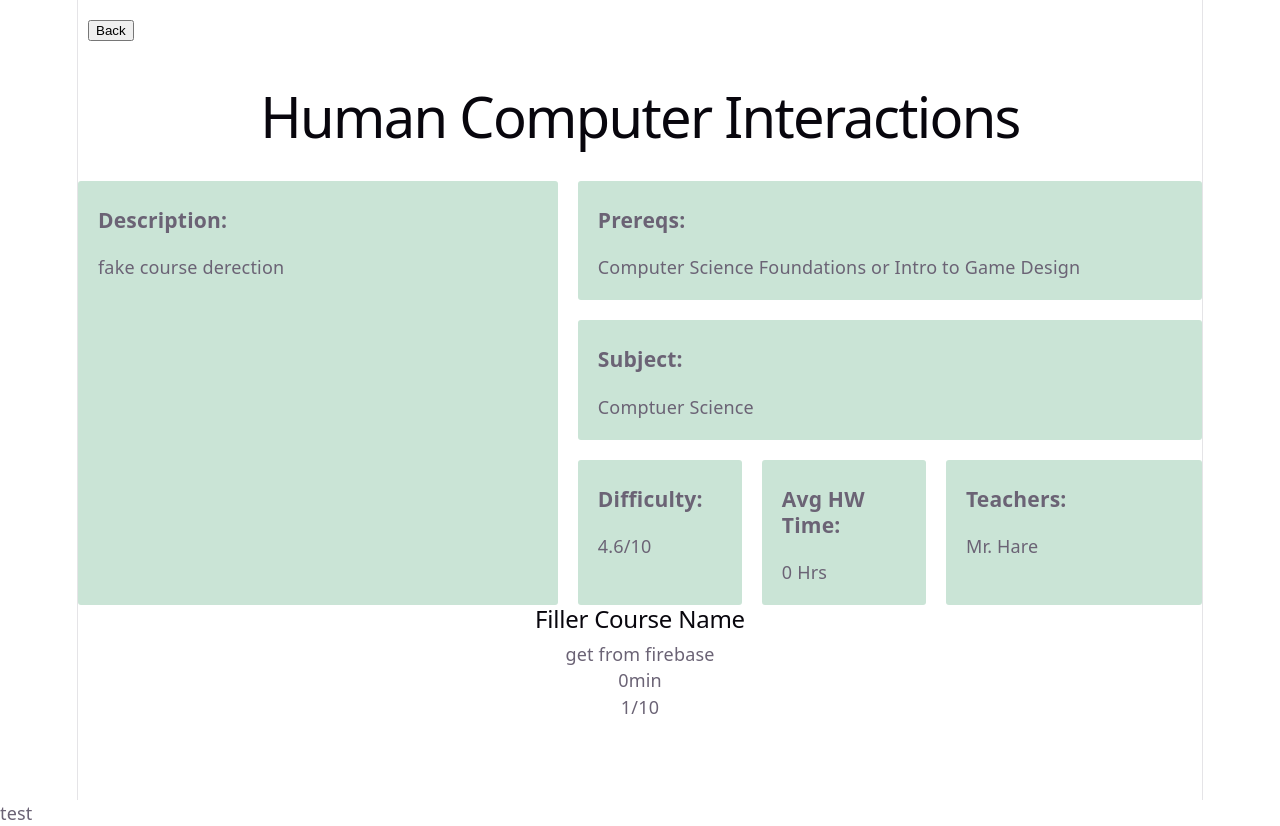
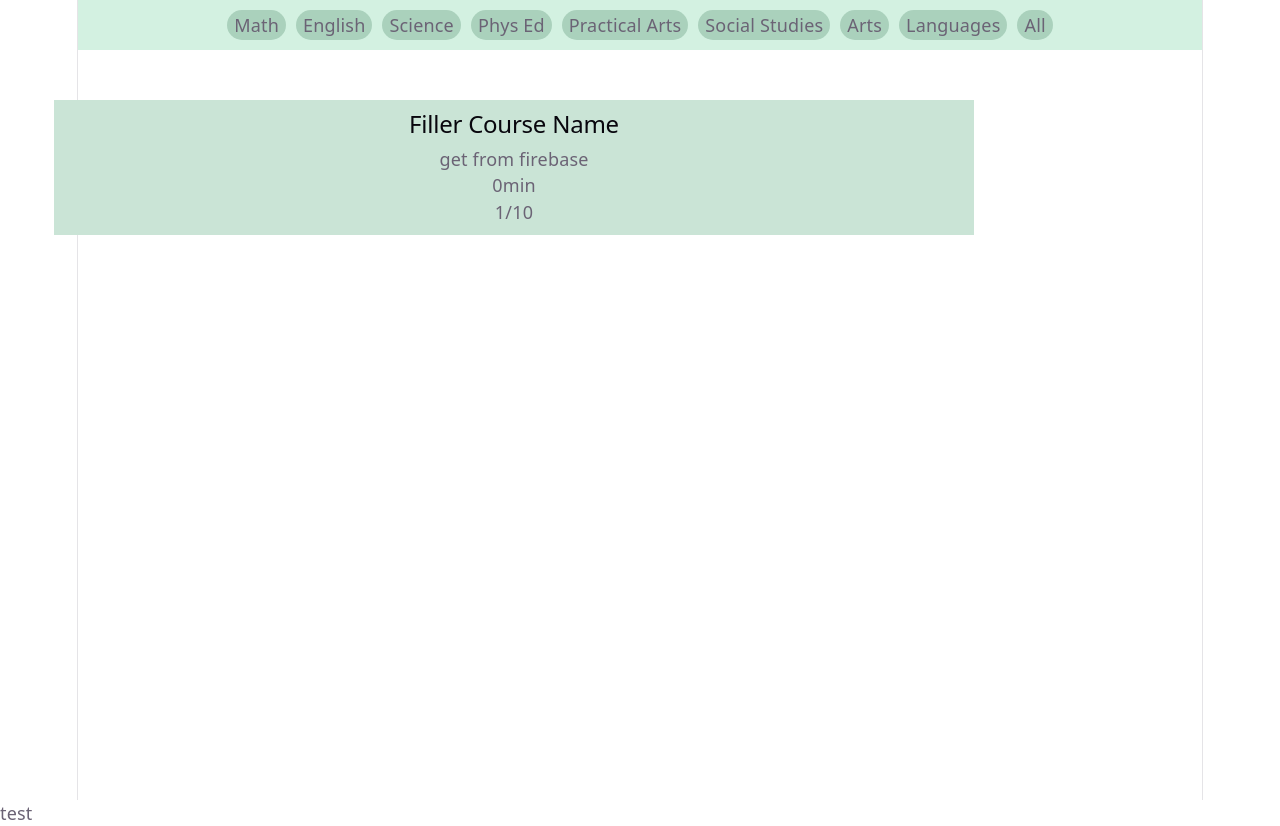
Before and after one commit to DanielH828/team-SifakaAbnab-SchoolGuide, a React (Vite) app: page / in a window 1280 px wide. Both pictures are taken after a click on the button "Back". Built offline with nearby package versions, Linux system fonts and the light colour scheme.

Commit message:
Most of CSS for course list page

```diff
--- a/src/App.jsx
+++ b/src/App.jsx
@@ -12,6 +12,8 @@ function App() {
 
   return (
     <>
+      {page === "courseList" && <CourseList />}
+      {page === "courseProfile" && (
       <CourseProfile
         setPage={setPage}
         courseName="Human Computer Interactions"
@@ -21,10 +23,9 @@ function App() {
         difficulty="4.6/10"
         hwTime="0 Hrs"
         teachers="Mr. Hare"
-      />
-      {page === "courseList" && <CourseList />}
-      {page === "courseProfile" && <CourseProfile />}
-    </>
+      />)}
+
+      </>
   )
 }
 
--- a/src/CourseList.css
+++ b/src/CourseList.css
@@ -0,0 +1,25 @@
+.listCard {
+    background-color: rgb(202, 228, 214);
+    width: 50rem;
+    padding: 10px;
+    position: absolute;
+    right: 17rem;
+    top: 100px;
+}
+
+.filterThing {
+    display: flex;
+    list-style-type: none;
+    align-items: center;
+    justify-content: center;
+    padding: 10px;
+    background: rgb(211, 241, 225);
+}
+
+.filterThing li {
+    display: flex;
+    padding: 2px 7px;
+    background-color: rgb(170, 209, 188);
+    margin: 0px 5px;
+    border-radius: 1rem;
+}
--- a/src/CourseList.jsx
+++ b/src/CourseList.jsx
@@ -1,17 +1,27 @@
 import './CourseList.css';
 import ListCard from './ListCard.jsx';
 import { useState } from 'react';
-import { StrictMode } from 'react';
 
 
 
 function CourseList({setPage}){
     return(
         <>
-        <StrictMode>
-            <ListCard courseName2='Filler Course Name' courseDescription='get from firebase'
-            difficulty='1/10' workload='0min' onClick={() => setPage("courseProfile")}/>
-        </StrictMode>
+            <div className='filterThing'>
+             <li>Math</li>
+             <li>English</li>
+             <li>Science</li>
+             <li>Phys Ed</li>
+             <li>Practical Arts</li>
+             <li>Social Studies</li>
+             <li>Arts</li>
+             <li>Languages</li>
+             <li>All</li>
+            </div>
+            <div className='listCard'>
+             <ListCard courseName2='Filler Course Name' courseDescription='get from firebase'
+             difficulty='1/10' workload='0min' onClick={() => setPage("courseProfile")}/>
+            </div>
         </>
 
 
```
